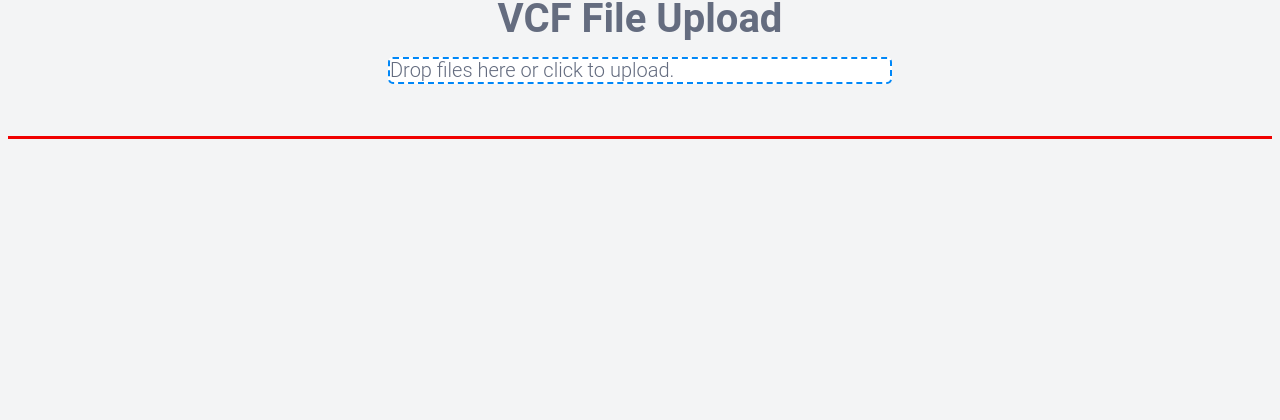
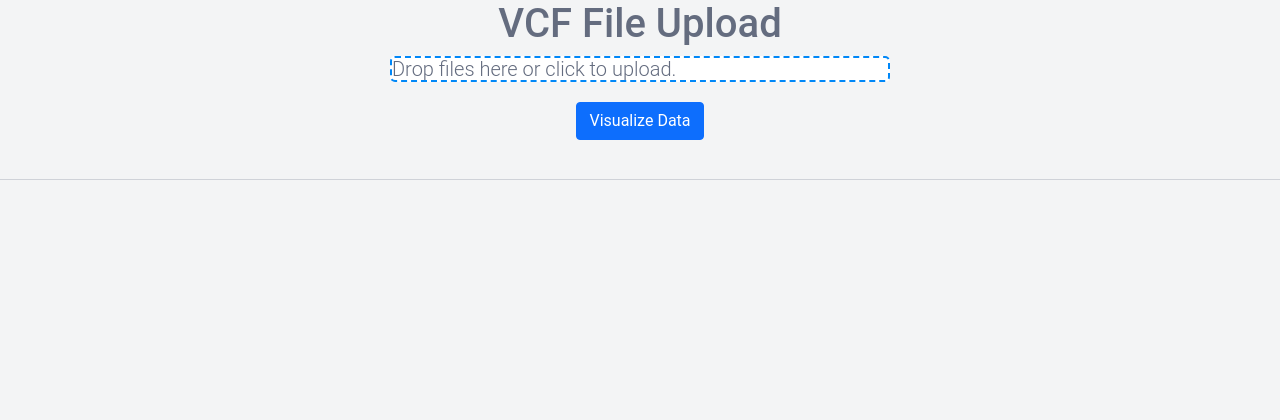
Before and after one commit to NCBI-Codeathons/beyond-phylogenies-team3, a Flask app: page / in a window 1280 px wide. Shown: the top 420 px of the page. After the commit the page ends 180 px from the top, so only its background shows below. Run offline with Flask 2, Linux system fonts and the light colour scheme; some libraries are stand-ins or nearby versions.

Commit message:
add input button for website

```diff
--- a/app.py
+++ b/app.py
@@ -21,4 +21,4 @@
     return(render_template("display.html"))
 
 if __name__ == '__main__':
-    app.run(host='0.0.0.0', port=5000)
+    app.run(host='127.0.0.1', port=5000)
--- a/templates/dropzone.html
+++ b/templates/dropzone.html
@@ -1,7 +1,8 @@
 <script src="https://unpkg.com/dropzone@5/dist/min/dropzone.min.js"></script>
 <link rel="stylesheet" href="https://unpkg.com/dropzone@5/dist/min/dropzone.min.css" type="text/css" />
-<h1>VCF File Upload</h1>
+<link href="https://cdn.jsdelivr.net/npm/bootstrap@5.1.3/dist/css/bootstrap.min.css" rel="stylesheet" integrity="sha384-1BmE4kWBq78iYhFldvKuhfTAU6auU8tT94WrHftjDbrCEXSU1oBoqyl2QvZ6jIW3" crossorigin="anonymous">
 <SECTION>
+  <h1>VCF File Upload</h1>
   <DIV id="dropzone">
     <FORM class="dropzone needsclick" id="demo-upload" action="/upload">
       <DIV class="dz-message needsclick">
@@ -9,6 +10,10 @@
      </DIV>
     </FORM>
   </DIV>
+  <DIV class="d-flex justify-content-center">
+    <a href="http://127.0.0.1:5000/visualize-tree" class="btn btn-primary">Visualize Data</a>
+  </DIV>
+</DIV>
 </SECTION>
 
 <br/>
```
